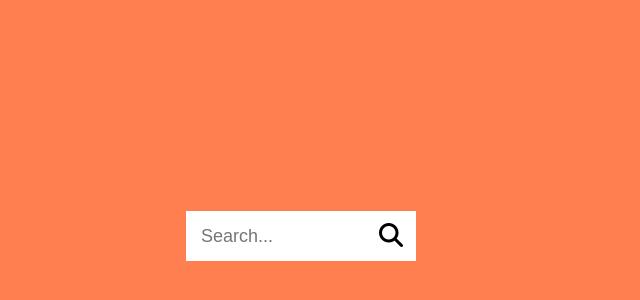
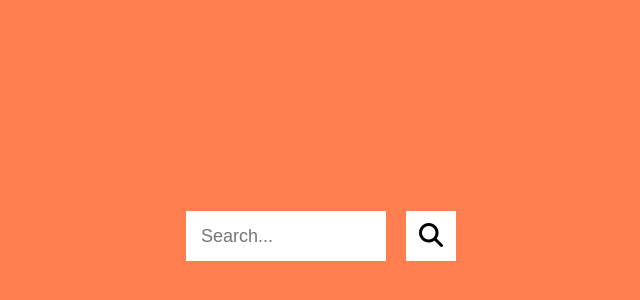
Before and after one commit to AjayBains195/website1, a plain HTML site: page search.html in a window 1280 px wide. Shown: the part 164-464 px from the top of the page, without its empty margins (354-994 px from the left). Drawn offline with Linux system fonts and the light colour scheme.

Commit message:
Fri, Feb 23, 2024, 2:27 PM -08:00

```diff
--- a/css/search.css
+++ b/css/search.css
@@ -19,7 +19,7 @@ body {
 .search .btn {
     position: absolute;
     top: 0;
-    left: 180px;
+    left: 220px;
     font-size: 24px;
     background-color: white;
     border: 0;
```
